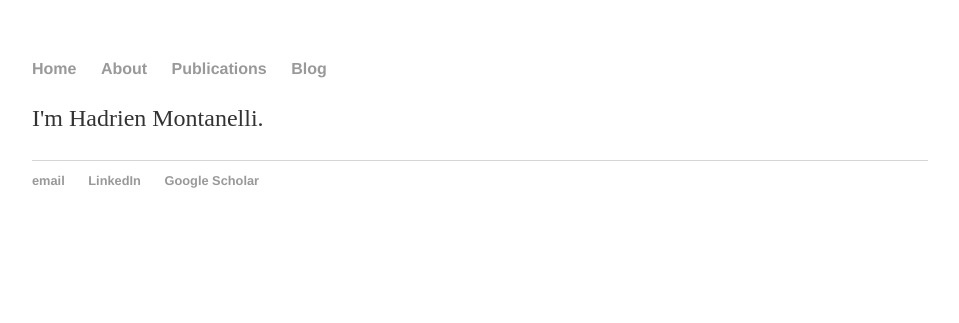
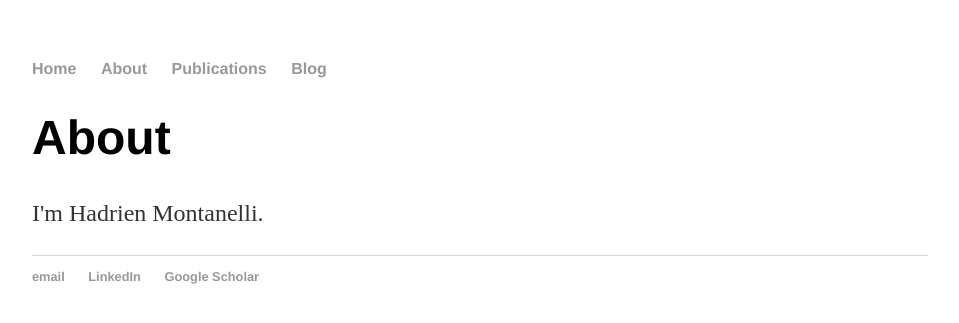
Before and after one commit to Hadrien-Montanelli/Hadrien-Montanelli.github.io, a Jekyll site: the page built from about/index.html, in a window 1280 px wide. Shown: the top 323 px of the page, without its empty margins (160-1119 px from the left). Built offline with Jekyll 4.4.1, drawn with Linux system fonts in a browser that asks for light colours.

Commit message:
Update index.html

```diff
--- a/about/index.html
+++ b/about/index.html
@@ -1,7 +1,8 @@
 ---
 layout: default
-title: About Me
+title: About
 ---
 <div class="blurb">
+	<h1>About</h1>
 	<p> I'm Hadrien Montanelli. </p>
 </div><!-- /.blurb -->
```
